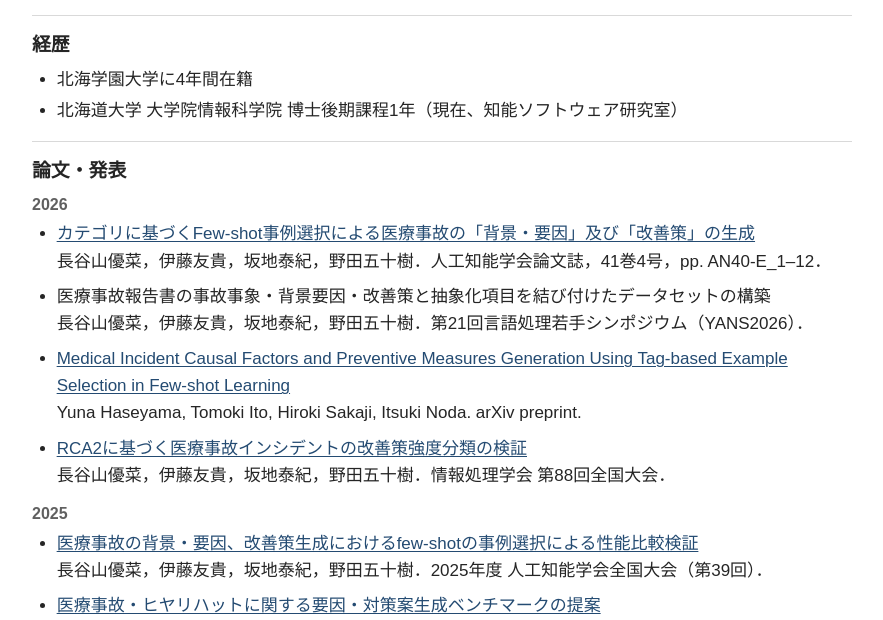
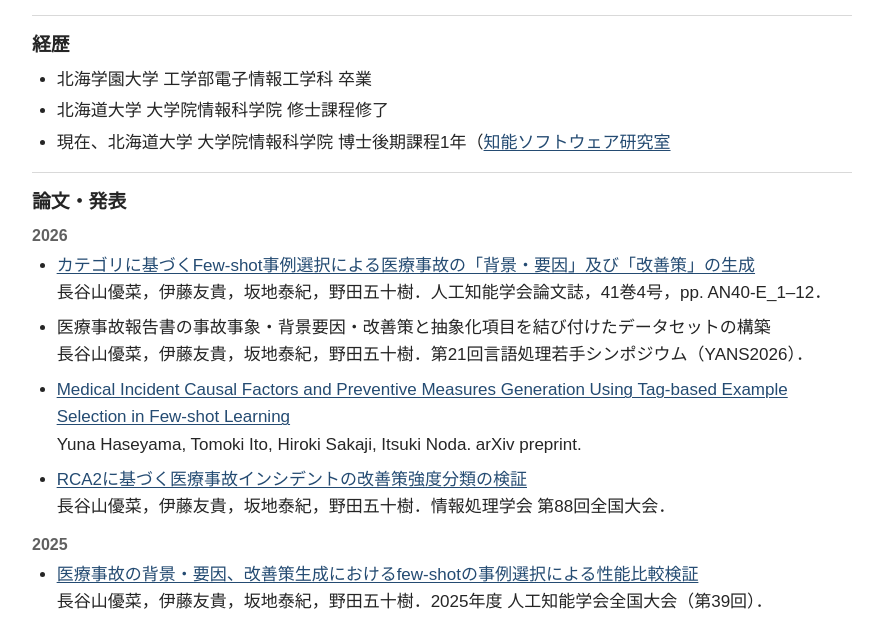
Before and after one commit to hasseyy/hasseyy.github.io, a plain HTML site: page index.html in a window 1280 px wide. Shown: the part 175-795 px from the top of the page, without its empty margins (198-1081 px from the left). Drawn offline with Linux system fonts and the light colour scheme.

Commit message:
index修正

```diff
--- a/index.html
+++ b/index.html
@@ -20,8 +20,9 @@
       <section aria-labelledby="career-title">
         <h2 id="career-title">経歴</h2>
         <ul class="plain-list">
-          <li>北海学園大学に4年間在籍</li>
-          <li>北海道大学 大学院情報科学院 博士後期課程1年（現在、知能ソフトウェア研究室）</li>
+          <li>北海学園大学 工学部電子情報工学科 卒業</li>
+          <li>北海道大学 大学院情報科学院 修士課程修了</li>
+          <li>現在、北海道大学 大学院情報科学院 博士後期課程1年（<a href="https://sites.google.com/elms.hokudai.ac.jp/intelligent-software-lab/home?authuser=0">知能ソフトウェア研究室</a></li>
         </ul>
       </section>
 
```
